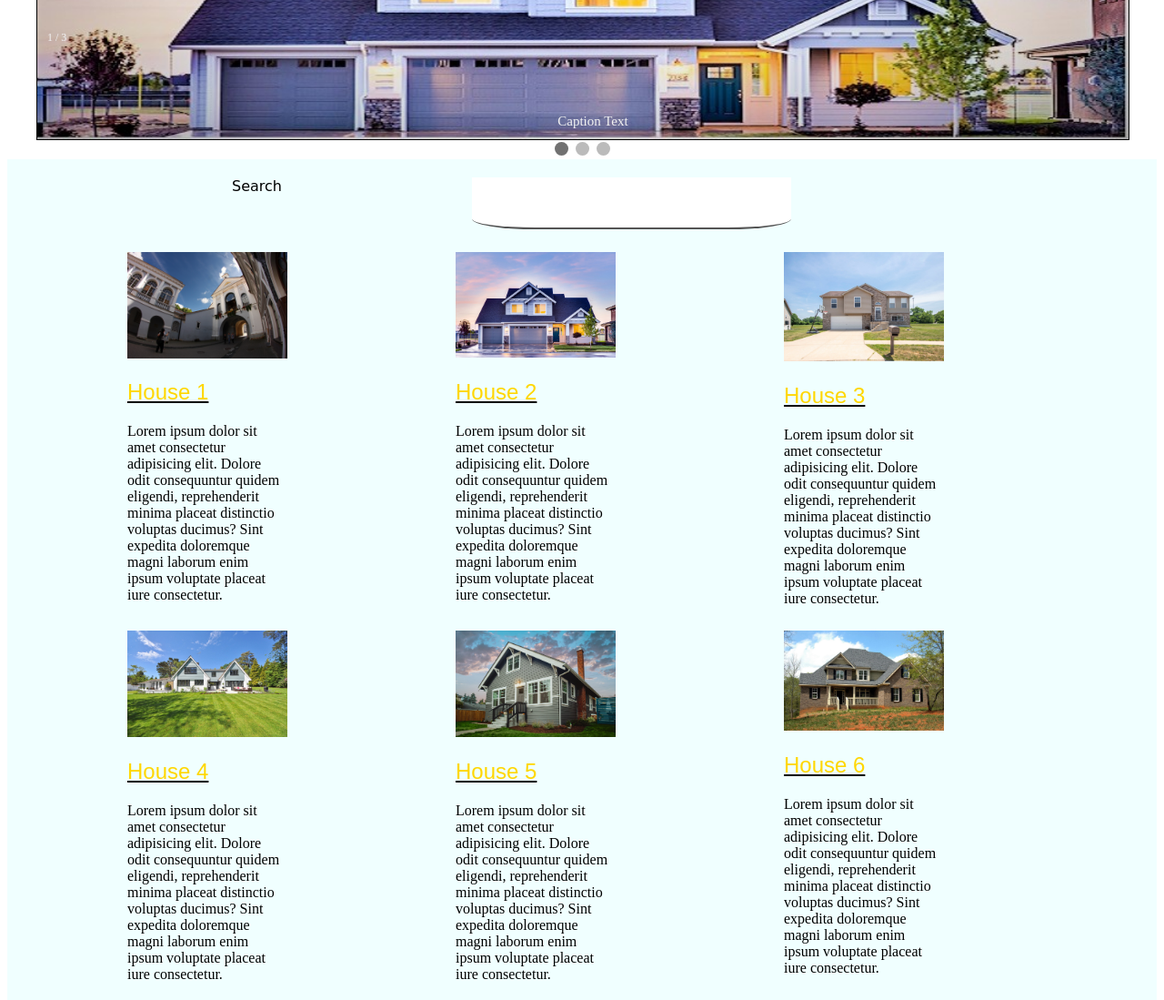
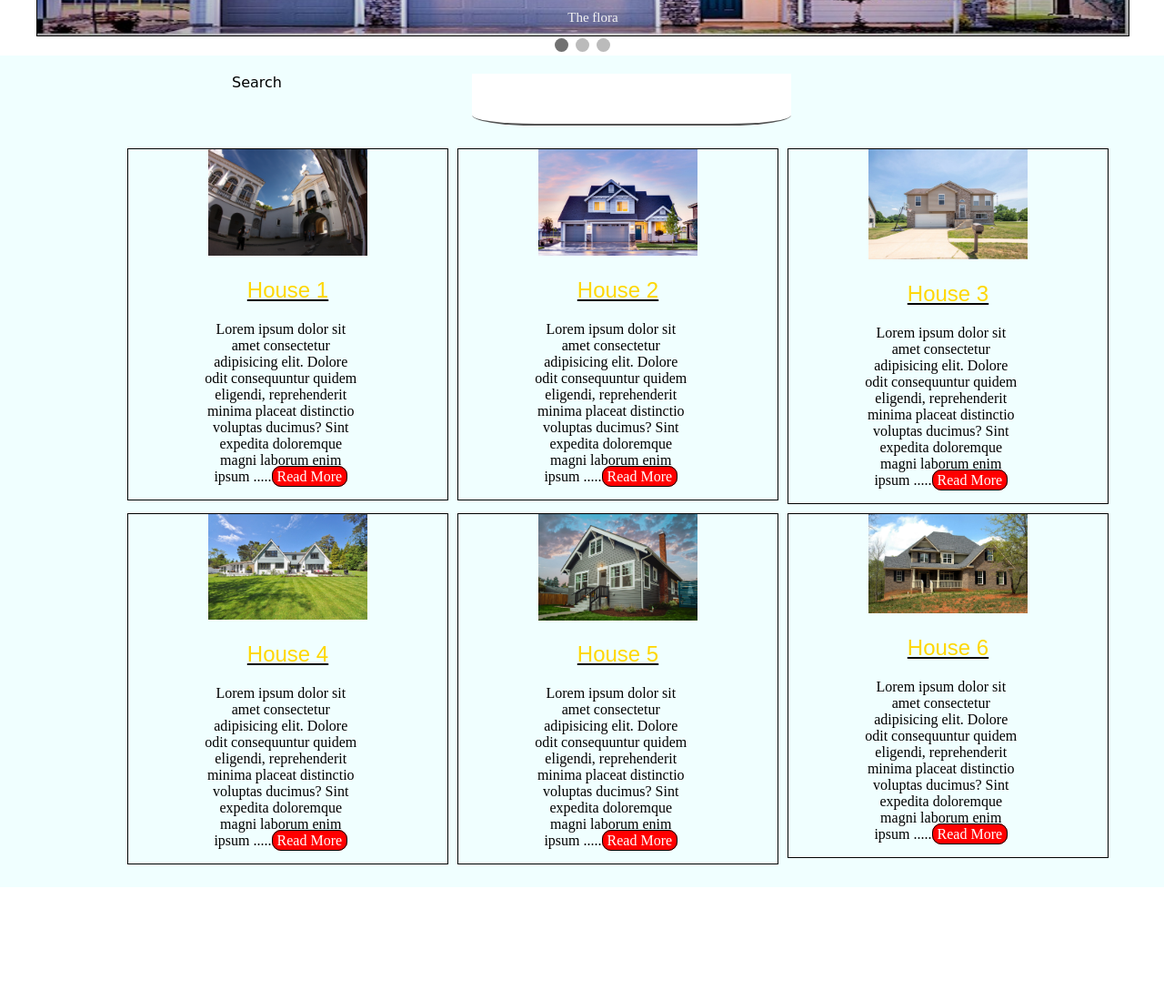
Before and after one commit to ilyasimran27/ghar.com, a plain HTML site: page index.html in a window 1280 px wide. Shown: the part 402-1501 px from the top of the page at 91% size. After the commit the page ends 1377 px from the top, so only its background shows below. Drawn offline with Linux system fonts and the light colour scheme.

Commit message:
Add files via upload

```diff
--- /dev/null
+++ b/css/index3style.css
@@ -0,0 +1,5 @@
+h1{
+    background-color: blue;
+    color:white;
+    border:2px black solid;
+}
--- /dev/null
+++ b/css/large.css
@@ -0,0 +1,4 @@
+h1{
+    color:red;
+    background-color:pink;
+}
--- a/css/style.css
+++ b/css/style.css
@@ -1,4 +1,7 @@
 
+body{
+    margin:0;
+}
 .container{
     width:1170px;
     margin:0 auto;
@@ -112,6 +115,8 @@ header{
     width:100%;
     float:left;
     background-color:black;
+    position:fixed;
+    z-index: 1;
 
 }
 .logo{
@@ -197,6 +202,8 @@ outline:none;
     width:100%;
     float:left;
     margin:20px 80px;
+    text-align: center;
+
 
 
 
@@ -205,13 +212,17 @@ outline:none;
     width:30%;
     float:left;
     margin:5px;
+border:1px black solid;
 }
 .items img{
     width:50%;
 
+
 }
 .items p{
     width:50%;
+    text-align: center;
+    padding:0 0 0 80px;
 
 }
 .items h1{
@@ -222,3 +233,18 @@ outline:none;
     text-decoration: black underline;
 
 }
+.items p a{
+    color:white;
+    background-color: red;
+    text-decoration: none;
+    border-radius:10px;
+    border:1px black solid;
+    padding:2px 5px;
+word-spacing:10%;
+transition: 2s;
+
+}
+.items p a:hover{
+    background-color:lightblue;
+    color:Black;
+}
--- a/index.html
+++ b/index.html
@@ -1,13 +1,16 @@
 <!DOCTYPE html>
 <html lang="en">
+
 <head>
     <meta charset="UTF-8">
     <meta name="viewport" content="width=device-width, initial-scale=1.0">
     <meta http-equiv="X-UA-Compatible" content="ie=edge">
     <link rel="stylesheet" href="css/style.css">
-    <link rel="stylesheet" href="https://use.fontawesome.com/releases/v5.8.1/css/all.css" integrity="sha384-50oBUHEmvpQ+1lW4y57PTFmhCaXp0ML5d60M1M7uH2+nqUivzIebhndOJK28anvf" crossorigin="anonymous">
+    <link rel="stylesheet" href="https://use.fontawesome.com/releases/v5.8.1/css/all.css" integrity="sha384-50oBUHEmvpQ+1lW4y57PTFmhCaXp0ML5d60M1M7uH2+nqUivzIebhndOJK28anvf"
+        crossorigin="anonymous">
     <title>Document</title>
 </head>
+
 <body>
     <header>
         <div class="container">
@@ -29,21 +32,21 @@
 
         <!-- Full-width images with number and caption text -->
         <div class="mySlides fade">
-            <div class="numbertext">1 / 3</div>
+
             <img src="image/pic9.jpeg" style="width:100%">
-            <div class="text">Caption Text</div>
+            <div class="text">The flora</div>
         </div>
 
         <div class="mySlides fade">
-            <div class="numbertext">2 / 3</div>
+
             <img src="image/pic10.jpeg" style="width:100%">
-            <div class="text">Caption Two</div>
+            <div class="text">The awesom</div>
         </div>
 
         <div class="mySlides fade">
-            <div class="numbertext">3 / 3</div>
+
             <img src="image/pic11.jpg" style="width:100%">
-            <div class="text">Caption Three</div>
+            <div class="text">The Bigger</div>
         </div>
 
         <!-- Next and previous buttons -->
@@ -71,43 +74,46 @@
 
                     <img src="image/pic2.jpg" alt="">
                     <h1>House 1</h1>
-                <p>Lorem ipsum dolor sit amet consectetur adipisicing elit. Dolore odit consequuntur quidem eligendi, reprehenderit minima placeat distinctio voluptas ducimus? Sint expedita doloremque magni laborum enim ipsum voluptate placeat iure consectetur.</p>
+                    <p>Lorem ipsum dolor sit amet consectetur adipisicing elit. Dolore odit consequuntur quidem eligendi, reprehenderit
+                        minima placeat distinctio voluptas ducimus? Sint expedita doloremque magni laborum enim ipsum .....<a href="#">Read More</a></p>
 
                 </div>
                 <div class="items">
 
                     <img src="image/pic3.jpeg" alt="">
                     <h1>House 2</h1>
-                    <p>Lorem ipsum dolor sit amet consectetur adipisicing elit. Dolore odit consequuntur quidem eligendi, reprehenderit minima placeat distinctio voluptas ducimus? Sint expedita doloremque magni laborum enim ipsum voluptate placeat iure consectetur.</p>
-
+                   <p>Lorem ipsum dolor sit amet consectetur adipisicing elit. Dolore odit consequuntur quidem eligendi, reprehenderit
+                        minima placeat distinctio voluptas ducimus? Sint expedita doloremque magni laborum enim ipsum .....<a href="#">Read More</a></p>
                 </div>
                 <div class="items">
 
                     <img src="image/pic4.jpeg" alt="">
                     <h1>House 3</h1>
-                    <p>Lorem ipsum dolor sit amet consectetur adipisicing elit. Dolore odit consequuntur quidem eligendi, reprehenderit minima placeat distinctio voluptas ducimus? Sint expedita doloremque magni laborum enim ipsum voluptate placeat iure consectetur.</p>
-
+                   <p>Lorem ipsum dolor sit amet consectetur adipisicing elit. Dolore odit consequuntur quidem eligendi, reprehenderit
+                        minima placeat distinctio voluptas ducimus? Sint expedita doloremque magni laborum enim ipsum .....<a href="#">Read More</a></p>
                 </div>
                 <div class="items">
 
                     <img src="image/pic7.jpeg" alt="">
                     <h1>House 4</h1>
-                    <p>Lorem ipsum dolor sit amet consectetur adipisicing elit. Dolore odit consequuntur quidem eligendi, reprehenderit minima placeat distinctio voluptas ducimus? Sint expedita doloremque magni laborum enim ipsum voluptate placeat iure consectetur.</p>
+                  <p>Lorem ipsum dolor sit amet consectetur adipisicing elit. Dolore odit consequuntur quidem eligendi, reprehenderit
+                        minima placeat distinctio voluptas ducimus? Sint expedita doloremque magni laborum enim ipsum .....<a href="#">Read More</a></p>
 
                 </div>
                 <div class="items">
 
                     <img src="image/pic5.jpeg" alt="">
                     <h1>House 5</h1>
-                    <p>Lorem ipsum dolor sit amet consectetur adipisicing elit. Dolore odit consequuntur quidem eligendi, reprehenderit minima placeat distinctio voluptas ducimus? Sint expedita doloremque magni laborum enim ipsum voluptate placeat iure consectetur.</p>
+                 <p>Lorem ipsum dolor sit amet consectetur adipisicing elit. Dolore odit consequuntur quidem eligendi, reprehenderit
+                        minima placeat distinctio voluptas ducimus? Sint expedita doloremque magni laborum enim ipsum .....<a href="#">Read More</a></p>
 
                 </div>
                 <div class="items">
 
                     <img src="image/pic8.jpeg" alt="">
                     <h1>House 6</h1>
-                    <p>Lorem ipsum dolor sit amet consectetur adipisicing elit. Dolore odit consequuntur quidem eligendi, reprehenderit minima placeat distinctio voluptas ducimus? Sint expedita doloremque magni laborum enim ipsum voluptate placeat iure consectetur.</p>
-
+                 <p>Lorem ipsum dolor sit amet consectetur adipisicing elit. Dolore odit consequuntur quidem eligendi, reprehenderit
+                        minima placeat distinctio voluptas ducimus? Sint expedita doloremque magni laborum enim ipsum .....<a href="#">Read More</a></p>
                 </div>
 
 
@@ -136,17 +142,18 @@
             var i;
             var slides = document.getElementsByClassName("mySlides");
             var dots = document.getElementsByClassName("dot");
-            if (n > slides.length) {slideIndex = 1}
-            if (n < 1) {slideIndex = slides.length}
+            if (n > slides.length) { slideIndex = 1 }
+            if (n < 1) { slideIndex = slides.length }
             for (i = 0; i < slides.length; i++) {
                 slides[i].style.display = "none";
             }
             for (i = 0; i < dots.length; i++) {
                 dots[i].className = dots[i].className.replace(" active", "");
             }
-            slides[slideIndex-1].style.display = "block";
-            dots[slideIndex-1].className += " active";
+            slides[slideIndex - 1].style.display = "block";
+            dots[slideIndex - 1].className += " active";
         }
     </script>
 </body>
+
 </html>
```
Also changed, not shown: css/readmore.css (added, +13 -0 lines), html pages/readmore1.html (added, +16 -0 lines), practice/index3.html (added, +14 -0 lines). Lines whose indentation alone changed are shown as unchanged.
